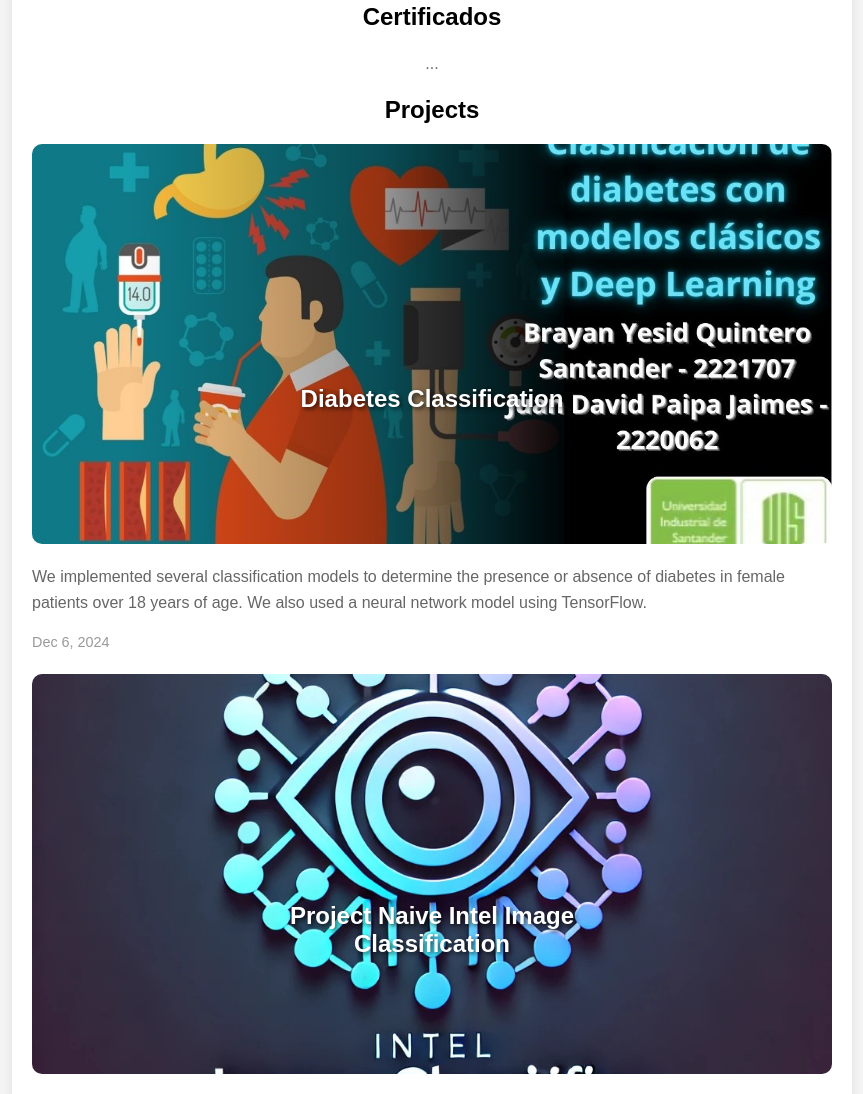
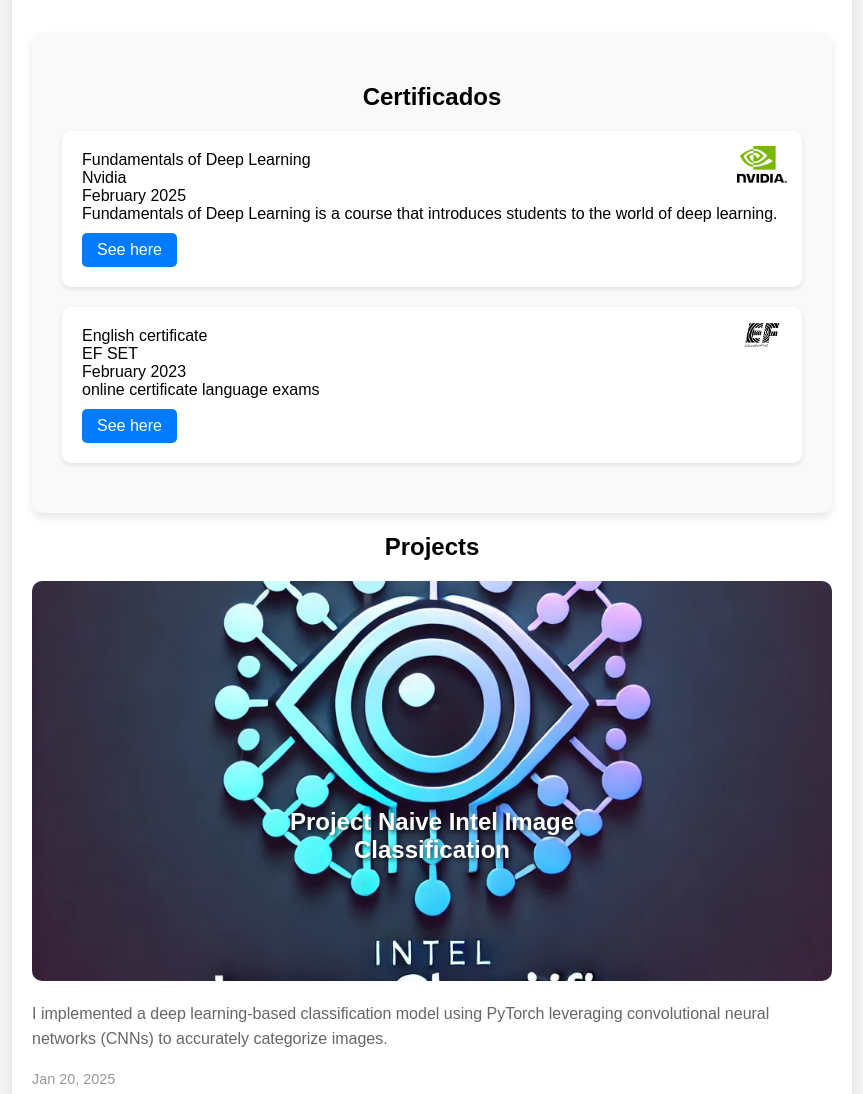
Before and after one commit to BrayanQuintero123/BrayanQuintero123.github.io, a plain HTML site: page index.html in a window 1280 px wide. Shown: the part 945-2039 px from the top of the page, without its empty margins (208-1071 px from the left). Drawn offline with Linux system fonts and the light colour scheme.

Commit message:
New Changes v1

```diff
--- a/index.html
+++ b/index.html
@@ -174,6 +174,58 @@
             font-weight: bold;
         }
 
+        /* Contenedor de certificados */
+        .certificates {
+            margin-top: 50px;
+            padding: 30px;
+            background-color: #f9f9f9;
+            border-radius: 10px;
+            box-shadow: 0 4px 8px rgba(0, 0, 0, 0.1);
+            text-align: center;
+        }
+
+        /* Tarjeta del certificado */
+        .certificate {
+            background-color: #fff;
+            padding: 20px;
+            border-radius: 10px;
+            box-shadow: 0 2px 5px rgba(0, 0, 0, 0.1);
+            margin-bottom: 20px;
+            text-align: left;
+            position: relative;
+            animation: fadeInUp 1s ease-out;
+            transition: transform 0.3s ease, box-shadow 0.3s ease;
+        }
+
+        .certificate:hover {
+            transform: translateY(-5px);
+            box-shadow: 0 8px 16px rgba(0, 0, 0, 0.3);
+        }
+
+        /* Estilos del logo Nvidia */
+        .certificate-logo {
+            width: 50px;
+            height: auto;
+            position: absolute;
+            top: 15px;
+            right: 15px;
+        }
+
+        /* Estilos del enlace */
+        .certificate-link {
+            display: inline-block;
+            margin-top: 10px;
+            padding: 8px 15px;
+            background-color: #007BFF;
+            color: white;
+            text-decoration: none;
+            border-radius: 5px;
+            transition: background 0.3s;
+        }
+
+        .certificate-link:hover {
+            background-color: #0056b3;
+        }
         /* Animaciones */
         @keyframes slideUp {
             from {
@@ -203,7 +255,7 @@
         <h1>Brayan Yesid Quintero Santander</h1>
         <p>ᯤ Hello! I am a Systems Engineering student 🤓 at the Universidad Industrial de Santander 🎓. My projects focus on computer vision 👁️ and deep learning 🧠. Additionally, I am passionate about the universe 🌌 and enjoy exploring topics that combine astrophysics 🚀 and computing 💻.</p>
 
-        <h2>Educación</h2>
+        <h2>Education</h2>
         <div class="education">
             <div class="degree">
                 <div class="title">BSc Systems Engineer</div>
@@ -221,10 +273,41 @@
             </div>
         </div>
 
-        <h2>Certificados</h2>
-        <p>...</p>
+        <div class="certificates">
+            <h2>Certificados</h2>
+
+            <div class="certificate">
+                <img src="Nvidia_logo.png" alt="Nvidia Logo" class="certificate-logo">
+                <div class="title">Fundamentals of Deep Learning</div>
+                <div class="institution">Nvidia</div>
+                <div class="date">February 2025</div>
+                <div class="description">
+                    Fundamentals of Deep Learning is a course that introduces students to the world of deep learning.
+                </div>
+                <a href="https://learn.nvidia.com/certificates?id=GUiXUDtFRrSKXhGsAt2Xlw" class="certificate-link">See here</a>
+            </div>
+
+            <div class="certificate">
+                <img src="ef.png" alt="Nvidia Logo" class="certificate-logo">
+                <div class="title">English certificate</div>
+                <div class="institution">EF SET</div>
+                <div class="date">February 2023</div>
+                <div class="description">
+                    online certificate language exams
+                </div>
+                <a href="https://cert.efset.org/Lp9BcR" class="certificate-link">See here</a>
+            </div>
+
+        </div>
 
         <h2>Projects</h2>
+        <div class="project">
+            <img src="intel.jpg" alt="Logo Proyecto 2" class="project-img">
+            <div class="overlay-text"><a href="https://github.com/BrayanQuintero123/proyectoNavie/tree/main" target="_blank"> Project Naive Intel Image Classification </a></div>
+            <p>I implemented a deep learning-based classification model using PyTorch leveraging convolutional neural networks (CNNs) to accurately categorize images.</p>
+            <p class="date">Jan 20, 2025</p>
+        </div>
+
         <div class="project">
             <img src="diabetes.jpeg" alt="Logo Proyecto 1" class="project-img">
             <div class="overlay-text"><a href="https://github.com/BrayanQuintero123/Diabetes-Classification" target="_blank">Diabetes Classification</a></div>
@@ -232,12 +315,14 @@
             </p>
             <p class="date">Dec 6, 2024</p>
         </div>
+
         <div class="project">
-            <img src="intel.jpg" alt="Logo Proyecto 2" class="project-img">
-            <div class="overlay-text"><a href="https://github.com/BrayanQuintero123/proyectoNavie/tree/main" target="_blank"> Project Naive Intel Image Classification </a></div>
-            <p>I implemented a deep learning-based classification model using PyTorch leveraging convolutional neural networks (CNNs) to accurately categorize images.</p>
-            <p class="date">Jan 20, 2025</p>
+            <img src="poster.jpeg" alt="Logo Proyecto 3" class="project-img">
+            <div class="overlay-text"><a href="https://github.com/CristianR8/spectral-image-classifier" target="_blank"> Spectral image classifier </a></div>
+            <p>In this project, we use the Pavia Center dataset, which represents a region of the city of Pavia in Italy, to perform advanced hyperspectral image analysis.</p>
+            <p class="date">Sep 15, 2024</p>
         </div>
+
         <div class="project">
             <img src="stat.png" alt="Logo Proyecto 3" class="project-img">
             <div class="overlay-text"><a href="https://github.com/BrayanQuintero123/MarketAnalytics/tree/main" target="_blank"> Market Analytics: Sales, Genres & Trends</a></div>
@@ -250,7 +335,7 @@
         <div class="social-links">
             <a href="https://github.com/BrayanQuintero123" target="_blank">GitHub</a>
             <a href="https://www.linkedin.com/in/brayan-quintero-7426a2205/" target="_blank">LinkedIn</a>
-            <a href="byquintero.4@gmail.com">Correo Electrónico</a>
+            <a href="https://brayanquintero123.github.io/">byquintero.4@gmail.com</a>
         </div>
     </div>
 </body>
```
Also changed, not shown: Nvidia_logo.png (added), ef.png (added), poster.jpeg (added).
